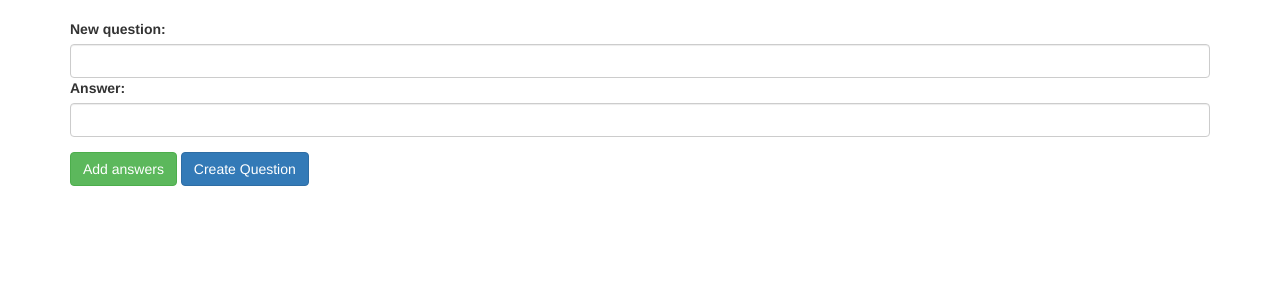
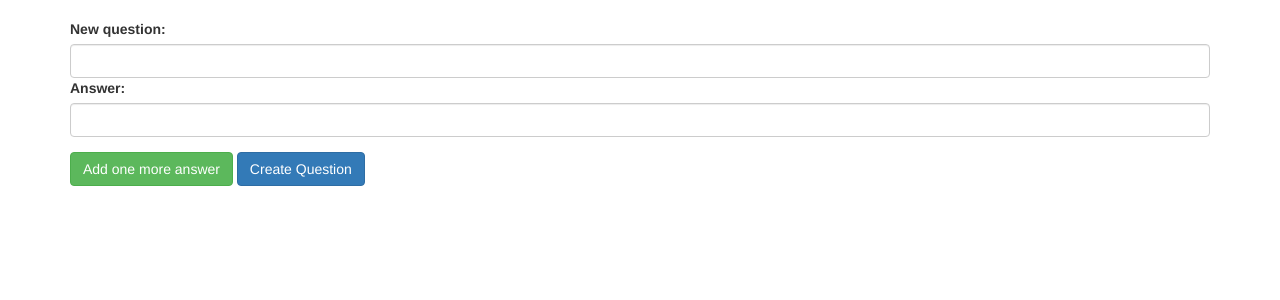
Before and after one commit to jonastonny/crs, a Django app: page /vote/room/1/group/1/question/create/ in a window 1280 px wide. Shown: the part 51-351 px from the top of the page. Run offline with Django 3.2, Linux system fonts and the light colour scheme; some libraries are stand-ins or nearby versions.

Commit message:
Update create question button

```diff
--- a/vote/templates/vote/question_create.html
+++ b/vote/templates/vote/question_create.html
@@ -24,7 +24,7 @@
                     {% endfor %}
                 </div>
             </div>
-            <button type="button" class="btn btn-success" id="add-answer">Add answers</button>
+            <button type="button" class="btn btn-success" id="add-answer">Add one more answer</button>
             <button type="submit" class="btn btn-primary">Create Question </button>
         </form>
     </div>
--- a/vote/templates/vote/room_detail.html
+++ b/vote/templates/vote/room_detail.html
@@ -31,7 +31,7 @@
 
         {% if room.has_questiongroups %}
                 <div class="table-responsive">
-                <table class="table table-hover">
+                <table class="table table-hover" id="sort">
                     <tr>
                         <th>Question group</th>
                         <th>Date created</th>
@@ -66,4 +66,5 @@
 
     <script src="{% static 'vote/js/subscribe.js' %}"></script>
 
+
 {% endblock %}
```
